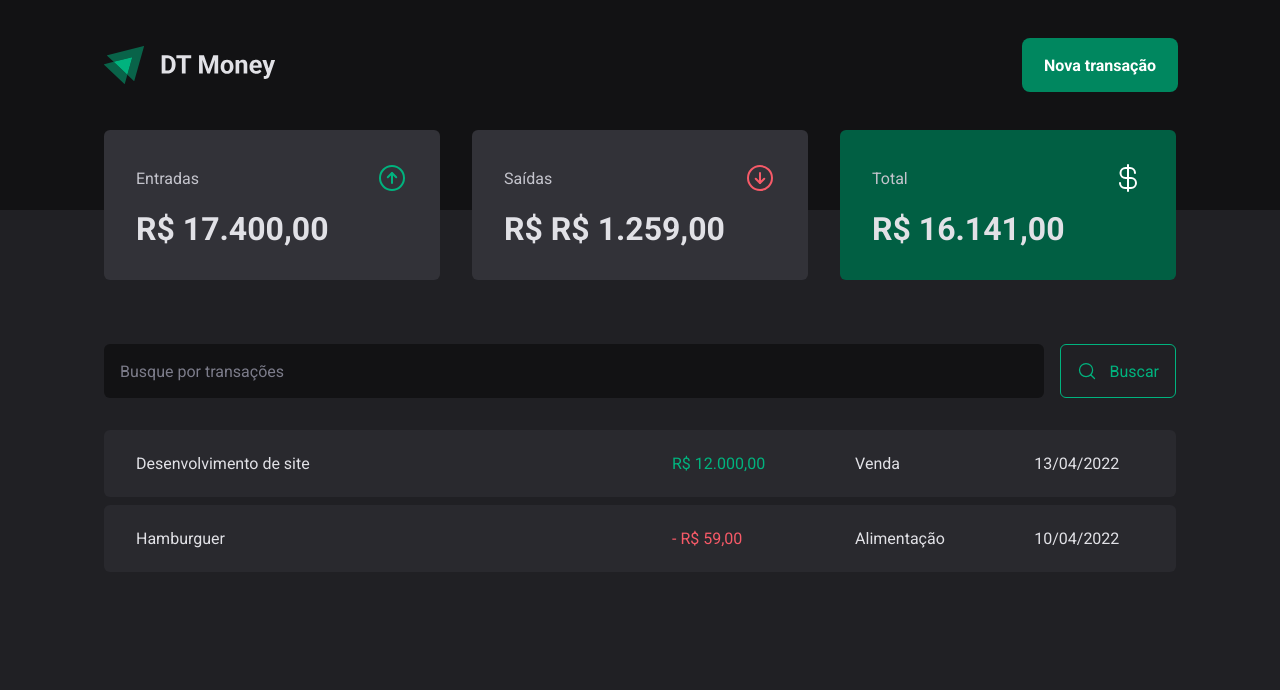
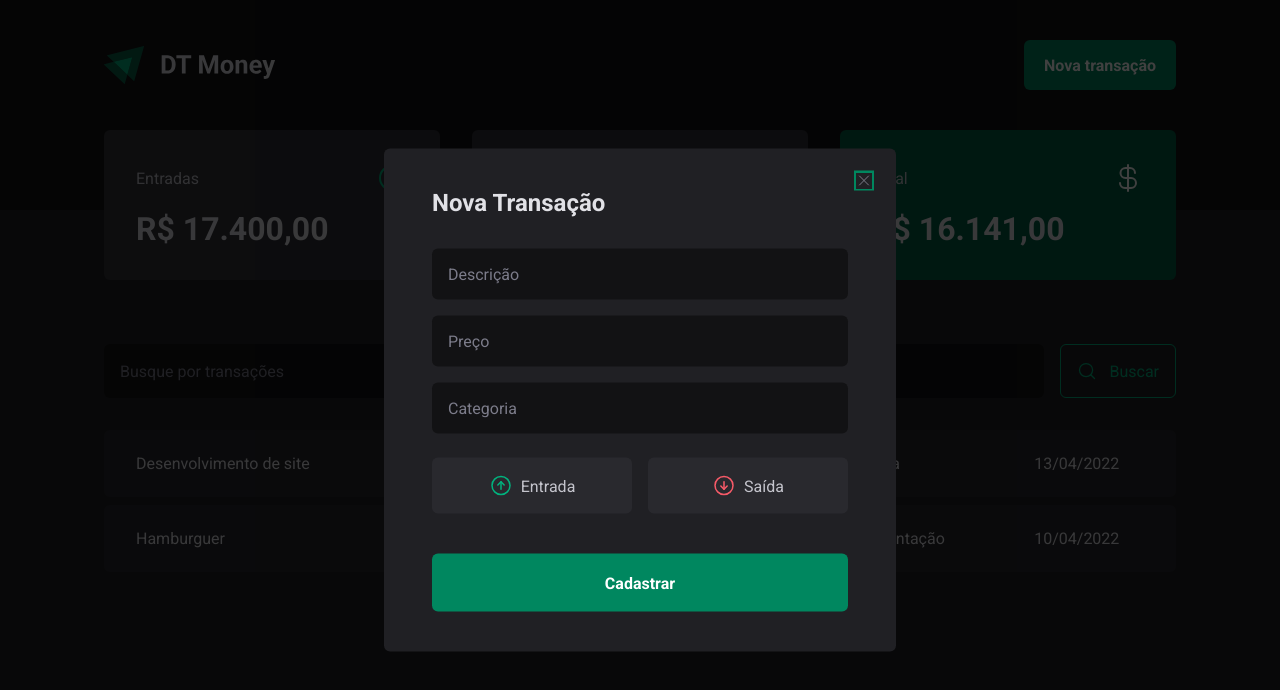
Before and after one commit to WigorCosta21/DT-Money, a React (Vite) app: page / in a window 1280 px wide. Both pictures are taken after a click on the button "Nova transação". Shown: the top 690 px of the page. Built offline with nearby package versions, Linux system fonts and the light colour scheme.

Commit message:
feat: create new transaction modal component

```diff
--- a/package.json
+++ b/package.json
@@ -10,6 +10,8 @@
     "preview": "vite preview"
   },
   "dependencies": {
+    "@radix-ui/react-dialog": "^1.1.5",
+    "@radix-ui/react-radio-group": "^1.2.2",
     "@types/styled-components": "^5.1.34",
     "phosphor-react": "^1.4.1",
     "react": "^18.3.1",
--- a/src/components/Header/index.tsx
+++ b/src/components/Header/index.tsx
@@ -1,13 +1,23 @@
+import * as Dialog from "@radix-ui/react-dialog";
+
 import * as S from "./styles";
 
 import LogoImg from "../../assets/logo.svg";
+import { NewTransactionModal } from "../NewTransactionModal";
 
 export const Header = () => {
   return (
     <S.HeaderContainer>
       <S.HeaderContent>
         <img src={LogoImg} alt="" />
-        <S.NewTransactionButton>Nova transação</S.NewTransactionButton>
+
+        <Dialog.Root>
+          <Dialog.Trigger asChild>
+            <S.NewTransactionButton>Nova transação</S.NewTransactionButton>
+          </Dialog.Trigger>
+
+          <NewTransactionModal />
+        </Dialog.Root>
       </S.HeaderContent>
     </S.HeaderContainer>
   );
--- /dev/null
+++ b/src/components/NewTransactionModal/index.tsx
@@ -0,0 +1,39 @@
+import { ArrowCircleDown, ArrowCircleUp, X } from "phosphor-react";
+import * as Dialog from "@radix-ui/react-dialog";
+
+import * as S from "./styles";
+
+export const NewTransactionModal = () => {
+  return (
+    <Dialog.Portal>
+      <S.Overlay />
+
+      <S.Content>
+        <Dialog.Title>Nova Transação</Dialog.Title>
+        <S.CloseButton>
+          <X />
+        </S.CloseButton>
+
+        <form action="">
+          <input type="text" placeholder="Descrição" required />
+          <input type="number" placeholder="Preço" required />
+          <input type="text" placeholder="Categoria" required />
+
+          <S.TransactionType>
+            <S.TransactionTypeButton variante="income" value="income">
+              <ArrowCircleUp size={24} />
+              Entrada
+            </S.TransactionTypeButton>
+
+            <S.TransactionTypeButton variante="outcome" value="outcome">
+              <ArrowCircleDown size={24} />
+              Saída
+            </S.TransactionTypeButton>
+          </S.TransactionType>
+
+          <button type="submit">Cadastrar</button>
+        </form>
+      </S.Content>
+    </Dialog.Portal>
+  );
+};
--- /dev/null
+++ b/src/components/NewTransactionModal/styles.ts
@@ -0,0 +1,117 @@
+import styled from "styled-components";
+import * as Dialog from "@radix-ui/react-dialog";
+import * as RadioGroup from "@radix-ui/react-radio-group";
+export const Overlay = styled(Dialog.Overlay)`
+  position: fixed;
+  width: 100vw;
+  height: 100vh;
+  inset: 0;
+  background: rgba(0, 0, 0, 0.75);
+`;
+
+export const Content = styled(Dialog.Content)`
+  min-width: 32rem;
+  border-radius: 6px;
+  padding: 2.5rem 3rem;
+  background: ${(props) => props.theme["gray-800"]};
+  position: fixed;
+  top: 50%;
+  left: 50%;
+  transform: translate(-50%, -50%);
+
+  form {
+    margin-top: 2rem;
+    display: flex;
+    flex-direction: column;
+    gap: 1rem;
+
+    input {
+      border-radius: 6px;
+      border: 0;
+      background: ${(props) => props.theme["gray-900"]};
+      color: ${(props) => props.theme["gray-300"]};
+      padding: 1rem;
+
+      &::placeholder {
+        color: ${(props) => props.theme["gray-500"]};
+      }
+    }
+
+    button[type="submit"] {
+      height: 58px;
+      border: 0;
+      background: ${(props) => props.theme["green-500"]};
+      color: ${(props) => props.theme.white};
+      font-weight: bold;
+      padding: 0 1.25rem;
+      border-radius: 6px;
+      margin-top: 1.5rem;
+      cursor: pointer;
+
+      &:hover {
+        background: ${(props) => props.theme["green-700"]};
+        transition: background-color 0.2s;
+      }
+    }
+  }
+`;
+
+export const CloseButton = styled(Dialog.Close)`
+  position: absolute;
+  background: transparent;
+  border: 0;
+  top: 1.5rem;
+  right: 1.5rem;
+  line-height: 0;
+  cursor: pointer;
+  color: ${(props) => props.theme["gray-500"]};
+`;
+
+export const TransactionType = styled(RadioGroup.Root)`
+  display: grid;
+  grid-template-columns: repeat(2, 1fr);
+  gap: 1rem;
+  margin-top: 0.5rem;
+`;
+
+interface TransactionTypeButtonProps {
+  variante: "income" | "outcome";
+}
+
+export const TransactionTypeButton = styled(
+  RadioGroup.Item
+)<TransactionTypeButtonProps>`
+  background: ${(props) => props.theme["gray-700"]};
+  padding: 1rem;
+  display: flex;
+  align-items: center;
+  justify-content: center;
+  gap: 0.5rem;
+  border-radius: 6px;
+  cursor: pointer;
+  border: 0;
+  color: ${(props) => props.theme["gray-300"]};
+
+  svg {
+    color: ${(props) =>
+      props.variante === "income"
+        ? props.theme["green-300"]
+        : props.theme["red-300"]};
+  }
+
+  &[data-state="unchecked"]:hover {
+    background: ${(props) => props.theme["gray-600"]};
+  }
+
+  &[data-state="checked"] {
+    color: ${(props) => props.theme.white};
+    background: ${(props) =>
+      props.variante === "income"
+        ? props.theme["green-500"]
+        : props.theme["red-500"]};
+
+    svg {
+      color: ${(props) => props.theme.white};
+    }
+  }
+`;
```
Also changed, not shown: 1 other file (tests, documents, lock files or other folders).
